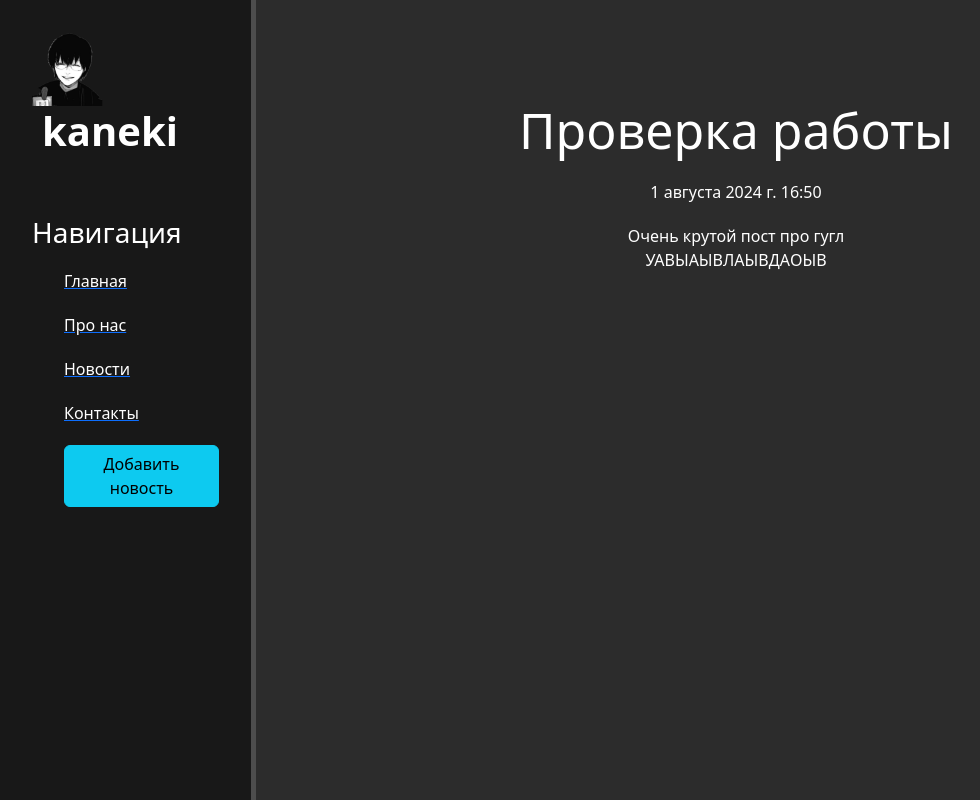
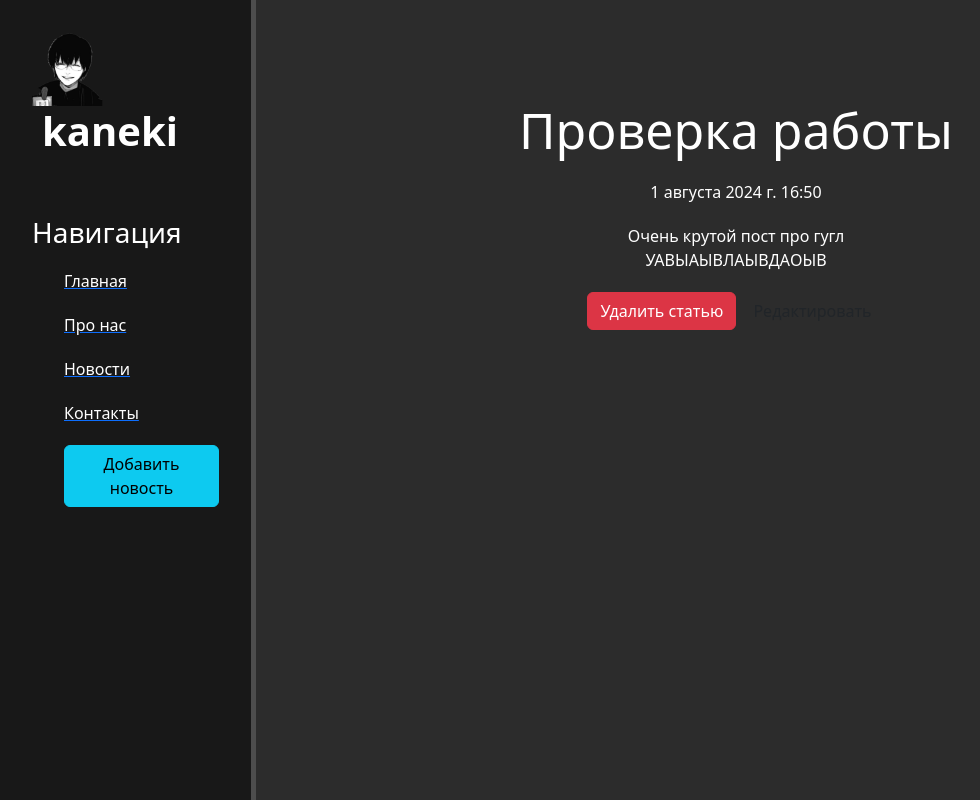
Before and after one commit to EgorMorozSSS/LessonsDjango, a Django app: page /news/1 in a window 1280 px wide. Shown: the whole page, without its empty margins (0-980 px from the left). Run offline with Django 5.2, Linux system fonts and the light colour scheme; data comes from the database, SQL or seed files in the repository; parts of the project's set-up code (start-up, migrations or seed data) failed here and were passed over.

Commit message:
add 2 buttons delete and edit

```diff
--- a/Lesson2/news/templates/news/details_views.html
+++ b/Lesson2/news/templates/news/details_views.html
@@ -7,5 +7,7 @@
         <h1>{{ article.title }}</h1>
         <p>{{ article.date }}</p>
         <p>{{ article.full_text }}</p>
+        <a href="{% url 'news-delete' article.id %}" class="btn btn-danger">Удалить статью</a>
+        <a href="{% url 'news-update' article.id %}" class="btn btn-infor">Редактировать</a>
     </div>
 {% endblock %}
```
